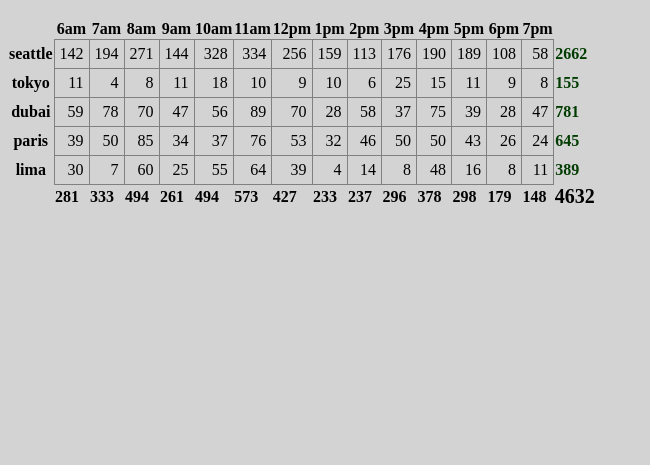
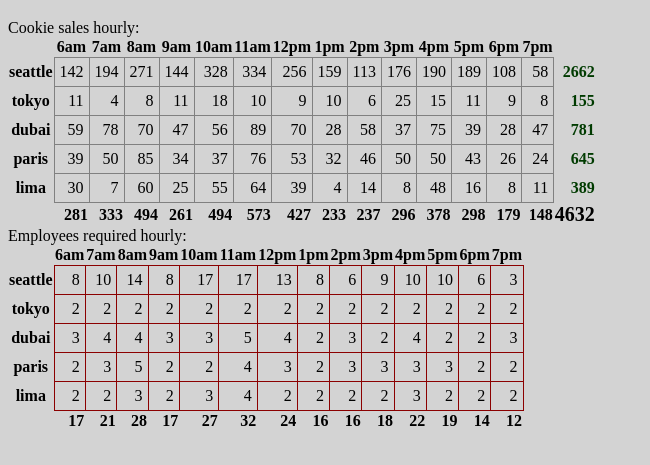
Before and after one commit to skrambelled/cookie-stand, a plain HTML site: page sales.html in a window 1280 px wide. Shown: the part 61-526 px from the top of the page, without its empty margins (0-650 px from the left). Drawn offline with Linux system fonts and the light colour scheme.

Commit message:
added the employees table

```diff
--- a/css/style.css
+++ b/css/style.css
@@ -18,7 +18,7 @@
 
 /* Styling for the sales report page */
 
-#storesTable {
+table {
   border-collapse: collapse;
 }
 
@@ -30,8 +30,14 @@
   font-weight: bold;
 }
 
-.totCookies {
+tfoot > tr > td {
+  text-align: right;
+}
+
+
+.total {
   color: rgb(0, 59, 0);
+  text-align: right;
   font-weight: bold;
 }
 
@@ -40,3 +46,9 @@
   text-align: right;
   padding: 5px;
 }
+
+.employees {
+  border: solid thin darkred;
+  text-align: right;
+  padding: 5px;
+}
--- a/js/sales_report.js
+++ b/js/sales_report.js
@@ -39,7 +39,7 @@
   }
 };
 
-Store.prototype.renderInTableBody = function(tbody) {
+Store.prototype.renderInSalesTableBody = function(tbody) {
   // create a row
   var row = document.createElement('tr');
   tbody.append(row);
@@ -51,15 +51,36 @@
   // create a new cell for each hour
   for(var i = 0; i<this.hourlySales.length; i++) {
     cell = document.createElement('td');
-    cell.setAttribute("class", "cookiesSold hour-"+i);
+    cell.setAttribute("class", "cookiesSold perHour-"+i);
     cell.textContent = this.hourlySales[i];
     row.append(cell);
   }
 
   var tot = document.createElement('td');
-  tot.setAttribute('class', 'totCookies');
+  tot.setAttribute('class', 'total');
   tot.textContent = this.totalSales;
   row.append(tot);
+};
+
+Store.prototype.renderInEmployeesTableBody = function(tbody) {
+  // create a row
+  var row = document.createElement('tr');
+  tbody.append(row);
+  // store name is the first cell in the row
+  var cell = document.createElement('th');
+  cell.textContent = this.storeName;
+  row.append(cell);
+
+  // create a new cell for each hour
+  for(var i = 0; i<this.hourlySales.length; i++) {
+    let employees = Math.ceil(this.hourlySales[i] / 20);
+    if(employees < 2)
+      employees = 2;
+    cell = document.createElement('td');
+    cell.setAttribute("class", "employees perHour-"+i);
+    cell.textContent = employees;
+    row.append(cell);
+  }
 };
 
 // rand int using inclusive min and max
@@ -109,15 +130,14 @@
   var tfoot = document.createElement('tfoot');
   table.append(tfoot);
 
-  // now lets makes totals row for each hour, and also
-  // for the store totals
+  // now lets makes totals row for each hour, and also for the store totals
   var row = document.createElement('tr');
   tfoot.append(row);
   var cell = document.createElement('td');
   row.append(cell); // empty cell as placeholder
 
   for(let i = 0; i<=queryHours(); i++) {
-    let nodes = document.getElementsByClassName("hour-"+i);
+    let nodes = table.getElementsByClassName("perHour-"+i);
     let tot = 0;
     for(let j = 0; j<nodes.length; j++) {
       tot += parseInt(nodes[j].textContent);
@@ -127,33 +147,43 @@
     row.append(cell);
   }
 
-  let nodes = document.getElementsByClassName("totCookies");
+  let nodes = document.getElementsByClassName("total");
   let tot = 0;
   for(let i = 0; i< nodes.length; i++) {
     tot += parseInt(nodes[i].textContent);
   }
-  cell = document.createElement('td');
-  cell.textContent = tot;
-  cell.setAttribute("id", "grandTotal");
-  row.append(cell);
+
+  if(table.id === 'salesTable') {
+    cell = document.createElement('td');
+    cell.textContent = tot;
+    cell.setAttribute("id", "grandTotal");
+    row.append(cell);
+  }
 
   return tfoot;
 }
 
 function buildTable() {
   // find our existing table
-  var table = document.getElementById("storesTable");
+  var salesTable = document.getElementById("salesTable");
+  var employeesTable = document.getElementById("employeesTable");
 
-  // create the sections of the table
-  createTableHead(table);
-
-  var tbody = createTableBody(table);
+  // create the sections of the sales table
+  createTableHead(salesTable);
+  var tbody = createTableBody(salesTable);
   for(let i=0; i<Stores.length; i++) {
     Stores[i].generateHourlySales();
-    Stores[i].renderInTableBody(tbody);
+    Stores[i].renderInSalesTableBody(tbody);
   }
+  createTableFoot(salesTable);
 
-  createTableFoot(table);
+  // now for the employee table
+  createTableHead(employeesTable);
+  tbody = createTableBody(employeesTable);
+  for(let i=0; i<Stores.length; i++) {
+    Stores[i].renderInEmployeesTableBody(tbody);
+  }
+  createTableFoot(employeesTable);
 }
 
 buildTable();
--- a/sales.html
+++ b/sales.html
@@ -10,7 +10,11 @@
   <header><h1>Hourly Sales Report</h1></header>
 
   <section>
-    <table id="storesTable">
+    Cookie sales hourly:
+    <table id="salesTable">
+    </table>
+    Employees required hourly:
+    <table id="employeesTable">
     </table>
   </section>
 
```
